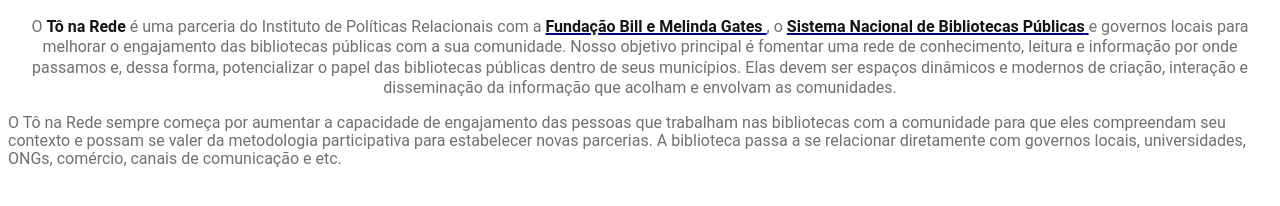
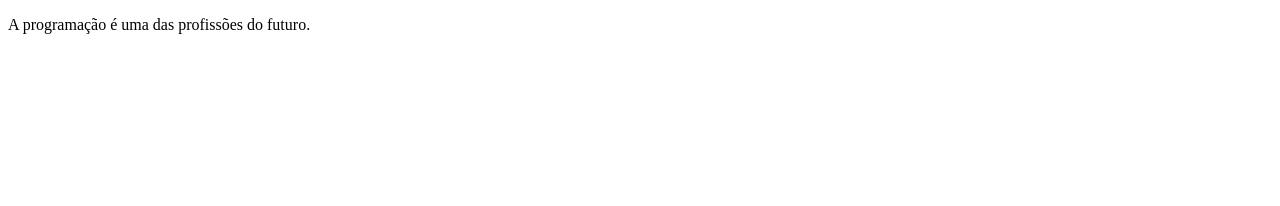
Before and after one commit to GugCardoso0303/1A-CCM-TEOTONIO, a plain HTML site: page index.html in a window 1280 px wide. Drawn offline with Linux system fonts and the light colour scheme.

Commit message:
primeiro paragrafo

```diff
--- a/index.html
+++ b/index.html
@@ -1,43 +1,10 @@
 <!DOCTYPE html>
 <html>
 <head>
-	<meta http-equiv="content-type" content="text/html; charset=utf-8"/>
-	<title></title>
-	<meta name="generator" content="LibreOffice 7.5.3.2 (Linux)"/>
-	<meta name="created" content="2023-10-19T08:06:03.503540368"/>
-	<meta name="changed" content="2023-10-19T08:28:15.073521597"/>
-	<style type="text/css">
-		@page { size: 21cm 29.7cm; margin: 2cm }
-		p { line-height: 115%; margin-bottom: 0.25cm; background: transparent }
-		strong { font-weight: bold }
-		a:link { color: #000080; text-decoration: underline }
-	</style>
+    <meta charset="UTF-8" />
+    <title> Programação</title>
 </head>
-<body lang="pt-BR" link="#000080" vlink="#800000" dir="ltr"><p align="center">
-<font size="4" style="font-size: 15pt"><span style="font-variant: normal"><font color="#707070"><font face="Roboto"><font size="3" style="font-size: 12pt"><span style="letter-spacing: normal"><span style="font-style: normal"><span style="font-weight: normal">O&nbsp;</span></span></span></font></font></font></span><strong><span style="font-variant: normal"><font color="#151515"><font face="Roboto"><font size="3" style="font-size: 12pt"><span style="letter-spacing: normal"><span style="font-style: normal"><b>Tô
-na Rede</b></span></span></font></font></font></span></strong><span style="font-variant: normal"><font color="#707070"><font face="Roboto"><font size="3" style="font-size: 12pt"><span style="letter-spacing: normal"><span style="font-style: normal"><span style="font-weight: normal">&nbsp;é
-uma parceria do Instituto de Políticas Relacionais&nbsp;com
-a&nbsp;</span></span></span></font></font></font></span><strong><a href="http://www.gatesfoundation.org/"><span style="font-variant: normal"><font color="#151515"><font face="Roboto"><font size="3" style="font-size: 12pt"><span style="letter-spacing: normal"><span style="font-style: normal"><b><span style="background: transparent">Fundação
-Bill e Melinda Gates&nbsp;</span></b></span></span></font></font></font></span></a></strong><span style="font-variant: normal"><font color="#707070"><font face="Roboto"><font size="3" style="font-size: 12pt"><span style="letter-spacing: normal"><span style="font-style: normal"><span style="font-weight: normal">,
-o&nbsp;</span></span></span></font></font></font></span><a href="http://www.snbp.bn.br/"><strong><span style="font-variant: normal"><font color="#151515"><font face="Roboto"><font size="3" style="font-size: 12pt"><span style="letter-spacing: normal"><span style="font-style: normal"><b><span style="background: transparent">Sistema
-Nacional de Bibliotecas Públicas</span></b></span></span></font></font></font></span></strong><span style="font-variant: normal"><font color="#151515"><font face="Roboto"><font size="3" style="font-size: 12pt"><span style="letter-spacing: normal"><span style="font-style: normal"><span style="font-weight: normal"><span style="background: transparent">&nbsp;</span></span></span></span></font></font></font></span></a><span style="font-variant: normal"><font color="#707070"><font face="Roboto"><font size="3" style="font-size: 12pt"><span style="letter-spacing: normal"><span style="font-style: normal"><span style="font-weight: normal">e
-governos locais para melhorar o engajamento das bibliotecas públicas
-com a sua comunidade. Nosso objetivo principal é fomentar uma rede
-de conhecimento, leitura e informação por onde passamos e, dessa
-forma, potencializar o papel das bibliotecas públicas dentro de seus
-municípios. Elas devem ser espaços dinâmicos e modernos de
-criação, interação e disseminação da informação que acolham e
-envolvam as comunidades.</span></span></span></font></font></font></span></font></p>
-<p style="font-variant: normal; letter-spacing: normal; font-style: normal; font-weight: normal; orphans: 2; widows: 2; margin-bottom: 0cm; border: none; padding: 0cm">
-<font color="#707070"><font face="Roboto"><font size="3" style="font-size: 12pt">O
-Tô na Rede sempre começa por aumentar a capacidade de engajamento
-das pessoas que trabalham nas bibliotecas com a comunidade para que
-eles compreendam seu contexto e possam se valer da metodologia
-participativa para estabelecer novas parcerias. A biblioteca passa a
-se relacionar diretamente com governos locais, universidades, ONGs,
-comércio, canais de comunicação e etc.</font></font></font></p>
-<p align="center" style="line-height: 100%; margin-bottom: 0cm"><br/>
-
-</p>
+<body>
+    <p> A programação é uma das profissões do futuro.</p>
 </body>
 </html>
```
